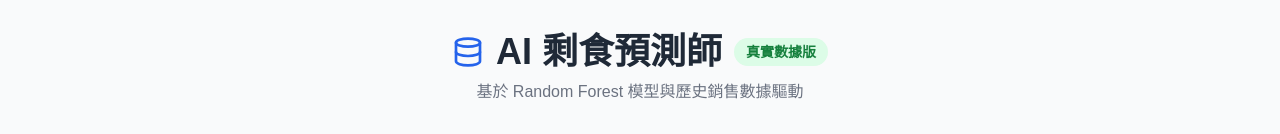
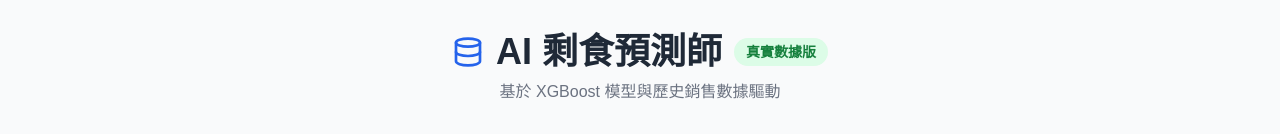
Before and after one commit to TonyZhu0913/strawberry_front, a plain HTML site: page index.html in a window 1280 px wide. Shown: the top 134 px of the page. Drawn offline with nearby package versions, Linux system fonts and the light colour scheme.

Commit message:
Update index.html

```diff
--- a/index.html
+++ b/index.html
@@ -22,7 +22,7 @@
                 <i data-lucide="database" class="text-blue-600 w-8 h-8"></i>
                 AI 剩食預測師 <span class="text-sm bg-green-100 text-green-700 px-3 py-1 rounded-full align-middle">真實數據版</span>
             </h1>
-            <p class="text-gray-500">基於 Random Forest 模型與歷史銷售數據驅動</p>
+            <p class="text-gray-500">基於 XGBoost 模型與歷史銷售數據驅動</p>
         </header>
 
         <div class="grid grid-cols-1 lg:grid-cols-12 gap-8">
```
